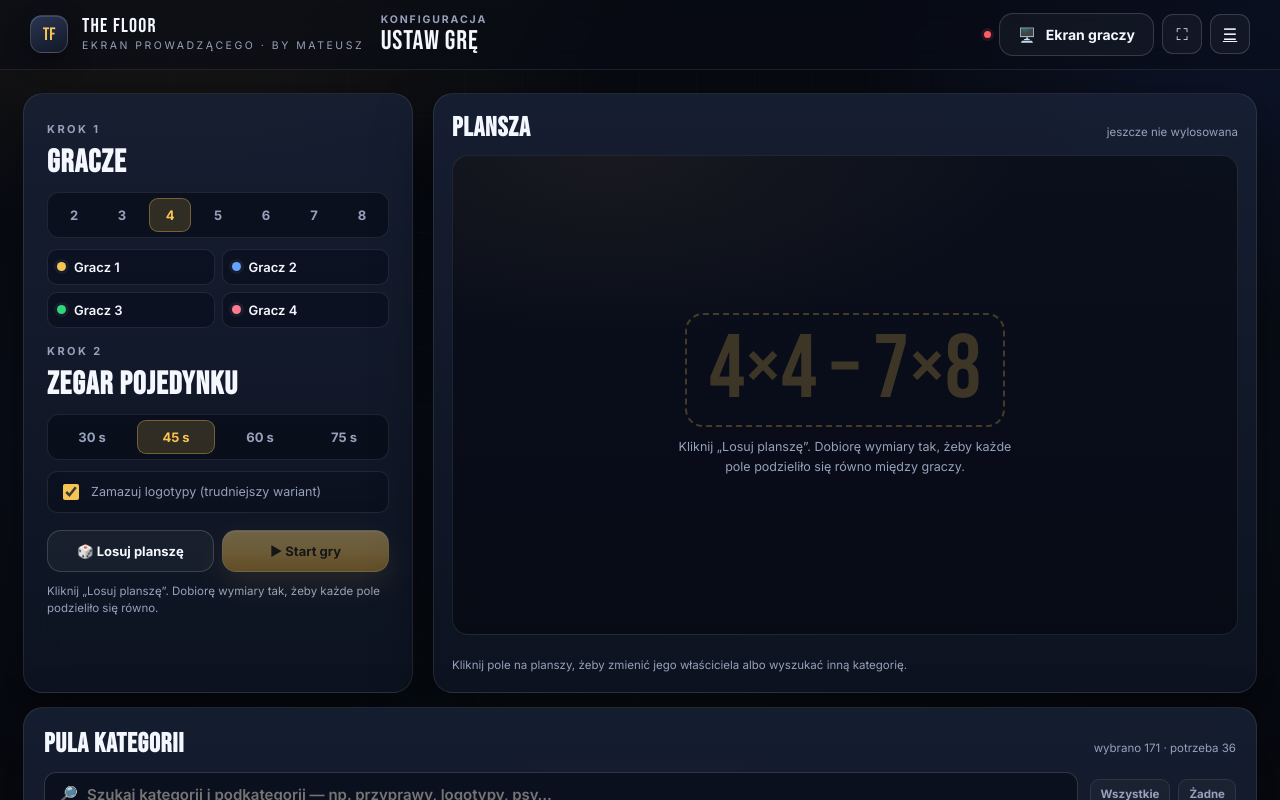
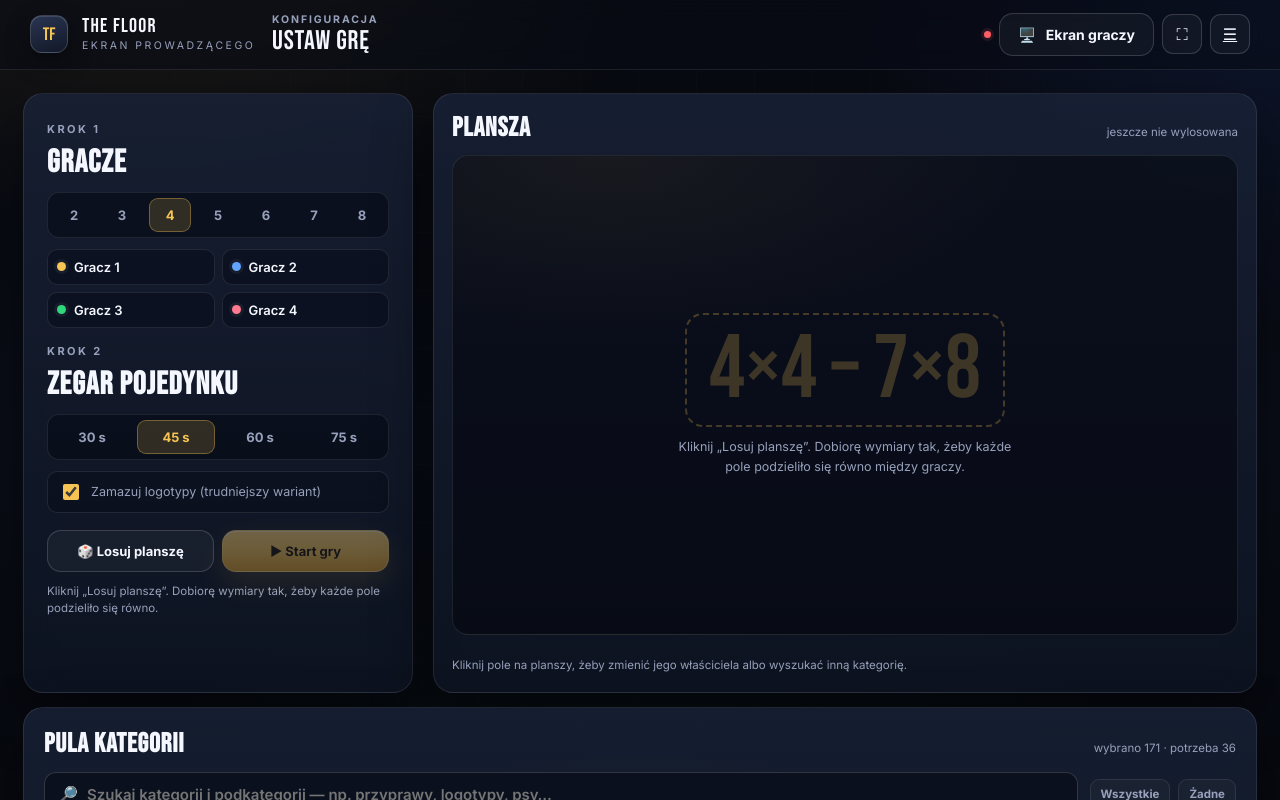
Before and after one commit to miodeq-ofc/Floor, a plain HTML site: page host.html in a window 1280 px wide. Drawn offline with Linux system fonts and the light colour scheme.

Commit message:
Remove author name from brand subtitle

```diff
--- a/host.html
+++ b/host.html
@@ -18,7 +18,7 @@
         <span class="brand-mark">TF</span>
         <span>
           <span class="brand-name">THE FLOOR</span>
-          <span class="brand-sub">ekran prowadzącego · by Mateusz</span>
+          <span class="brand-sub">ekran prowadzącego</span>
         </span>
       </div>
       <div class="turn-label">
```
